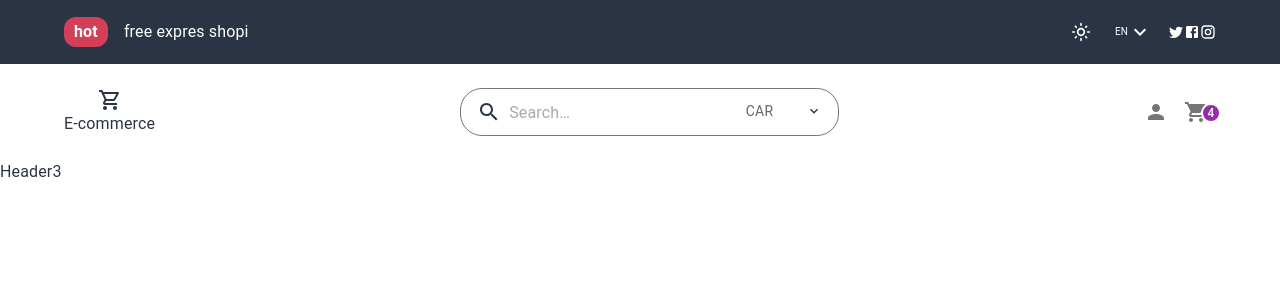
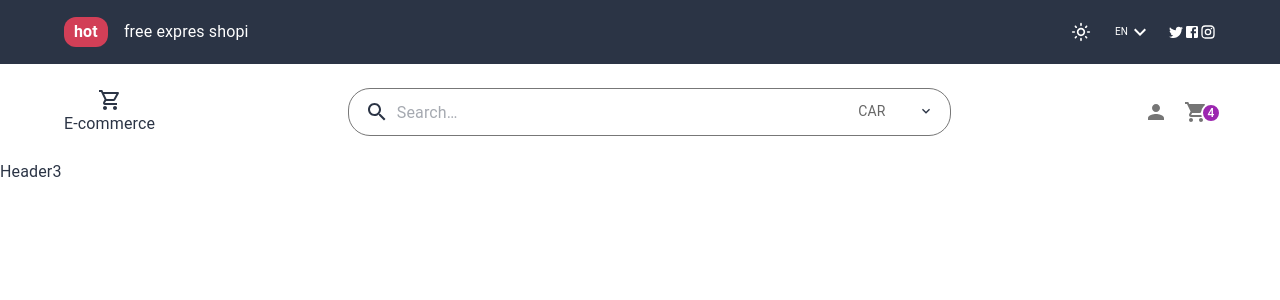
Before and after one commit to mohammadjalizi/E-commerce-projec, a React (Vite) app: page / in a window 1280 px wide. Shown: the top 300 px of the page. Built offline with nearby package versions, Linux system fonts and the light colour scheme.

Commit message:
complete  header2

```diff
--- a/src/components/header/Header2.jsx
+++ b/src/components/header/Header2.jsx
@@ -32,9 +32,10 @@ const StyledInputBase = styled(InputBase)(({ theme }) => ({
   },
 }));
 const Search = styled('div')(({ theme }) => ({
-  position: 'relative',
+  flexGrow: 0.4,
+  position: "relative",
   borderRadius: theme.shape.borderRadius,
-border:"1px solid #777",
+  border: "1px solid #777",
   '&:hover': {
     backgroundColor: alpha(theme.palette.common.white, 0.25),
   },
@@ -87,7 +88,8 @@ const Header2 = () => {
 </Stack>
 <Search sx={{
 borderRadius:"22px",
-display:"flex"
+display:"flex",
+justifyContent:'space-between'
 
 }}>
             <SearchIconWrapper>
--- a/src/theme.jsx
+++ b/src/theme.jsx
@@ -29,7 +29,7 @@ main:"f6f9fc",
       : {
           // palette values for dark mode
           mycolor:{
-            main:"252b32",
+            main:"#252b32",
 
 
                       },
```
